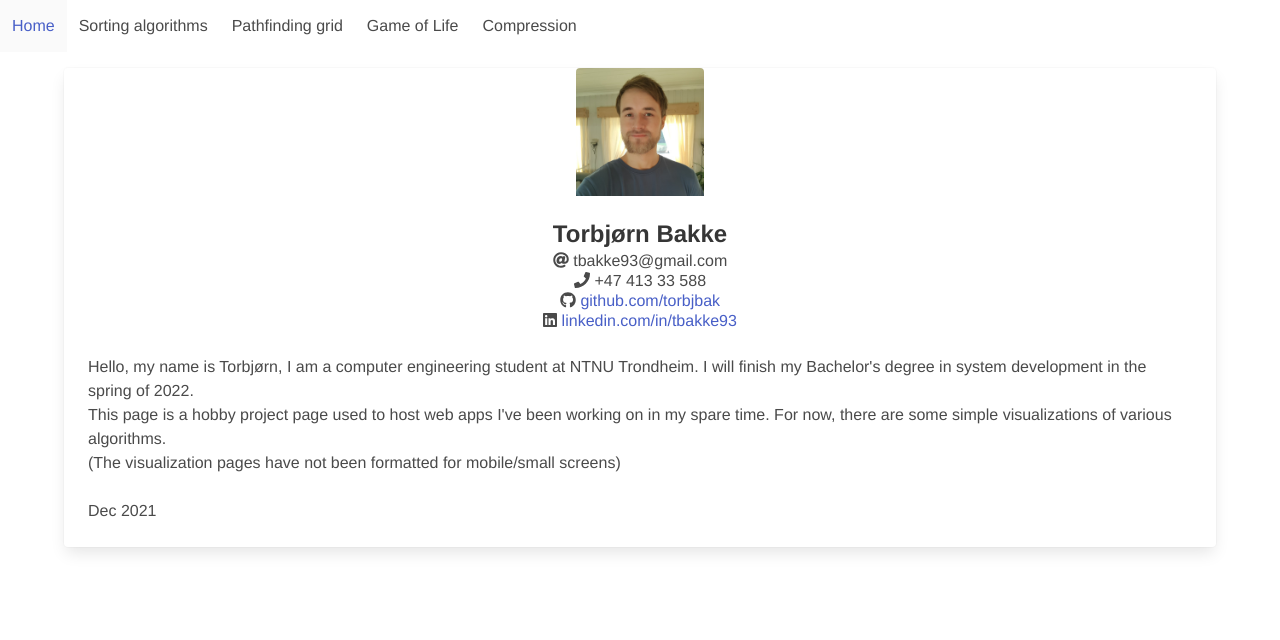
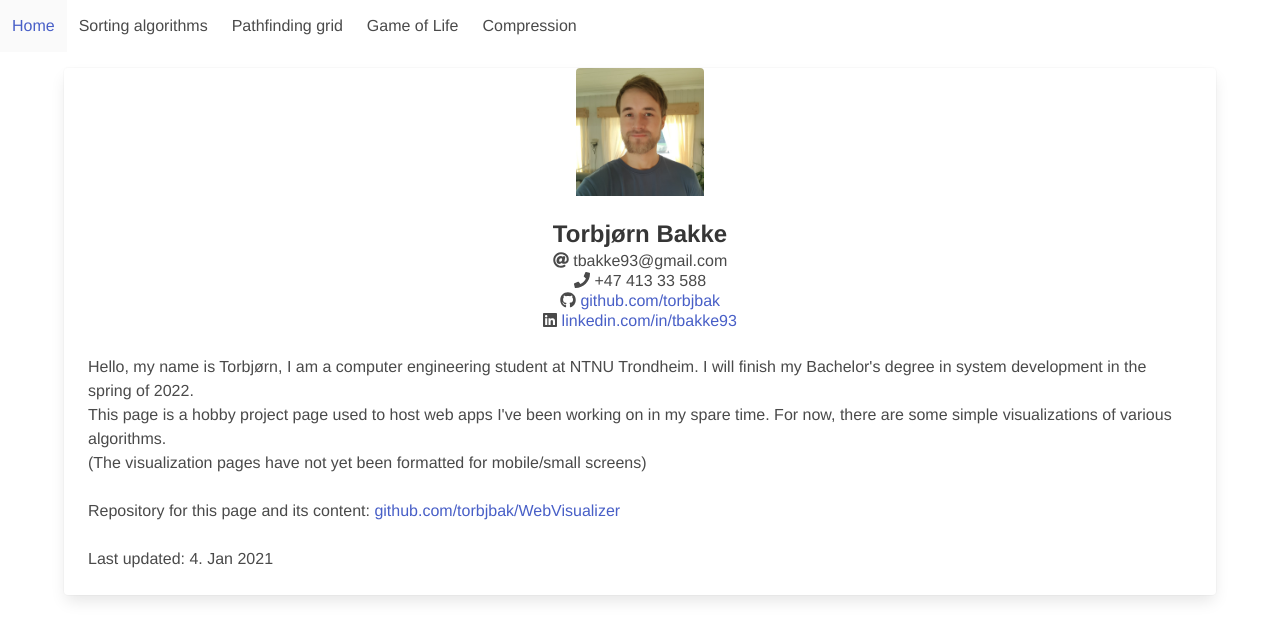
Before and after one commit to torbjbak/WebVisualizer, a Vue app: page /home in a window 1280 px wide. Shown: the top 640 px of the page. Built offline with nearby package versions, Linux system fonts and the light colour scheme.

Commit message:
some minor changes to home page

```diff
--- a/src/algorithms/Huffman.js
+++ b/src/algorithms/Huffman.js
@@ -21,8 +21,7 @@ export const huffman = function(input) {
         + (100 * binaryString.length / (8 * input.length)).toFixed(2)
         + "% of original count."
     )
-    console.log(output)
-    console.log(infoText)
+
     return [output, infoText]
 }
 
--- a/src/views/Compression.vue
+++ b/src/views/Compression.vue
@@ -100,6 +100,7 @@ export default {
 }
 
 .buttons {
+    margin: auto;
     display: flex;
     flex-direction: column;
 
--- a/src/views/Home.vue
+++ b/src/views/Home.vue
@@ -36,9 +36,12 @@
                 This page is a hobby project page used to host web apps I've been working on in my spare time.
                 For now, there are some simple visualizations of various algorithms.
                 <br>
-                (The visualization pages have not been formatted for mobile/small screens)
+                (The visualization pages have not yet been formatted for mobile/small screens)
                 <br><br>
-                <time>Dec 2021</time>
+                Repository for this page and its content:
+                <a href="https://github.com/torbjbak/WebVisualizer"> github.com/torbjbak/WebVisualizer</a>
+                <br><br>
+                <time>Last updated: 4. Jan 2021</time>
             </div>
         </div>
     </div>
```
